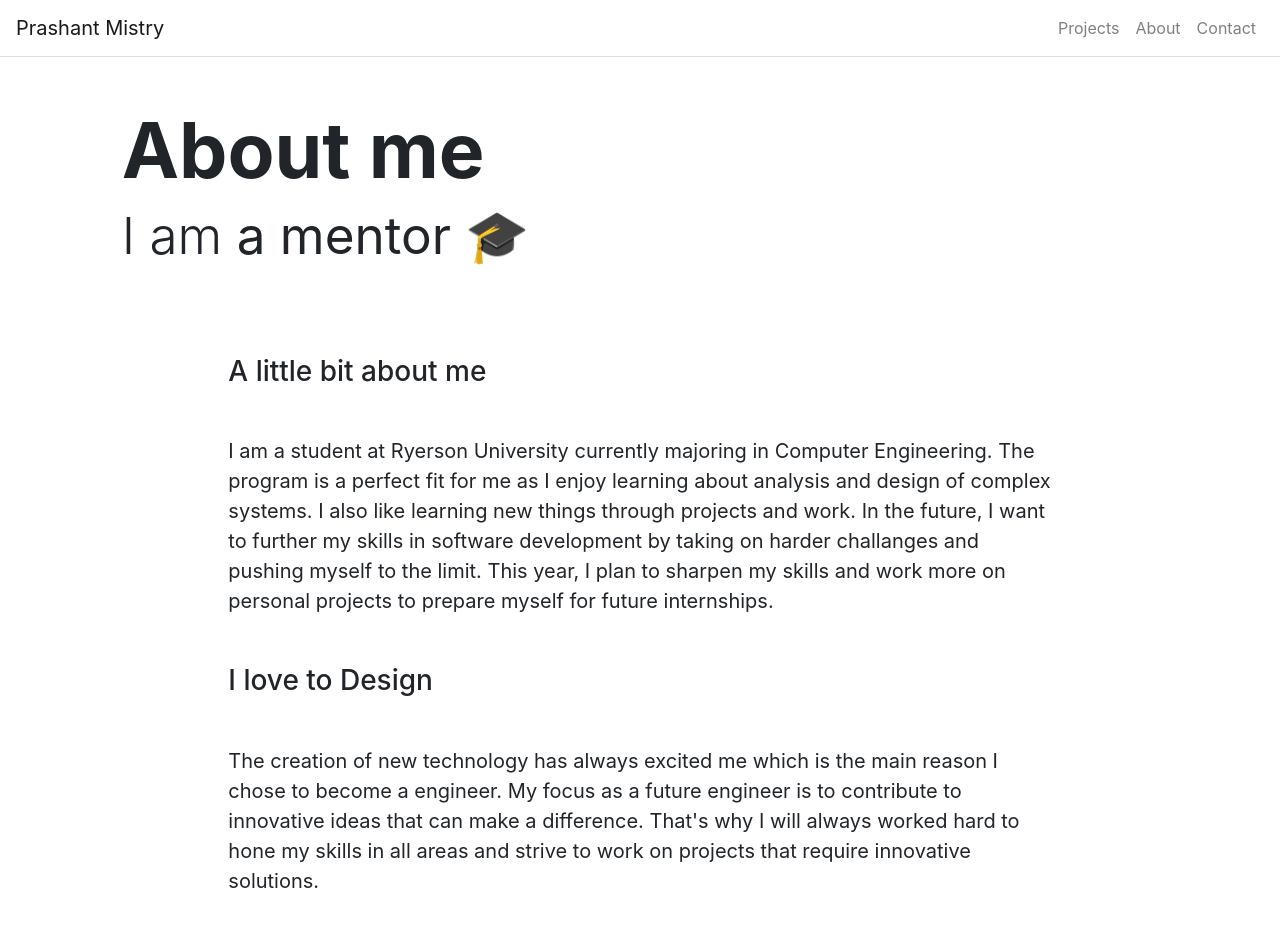
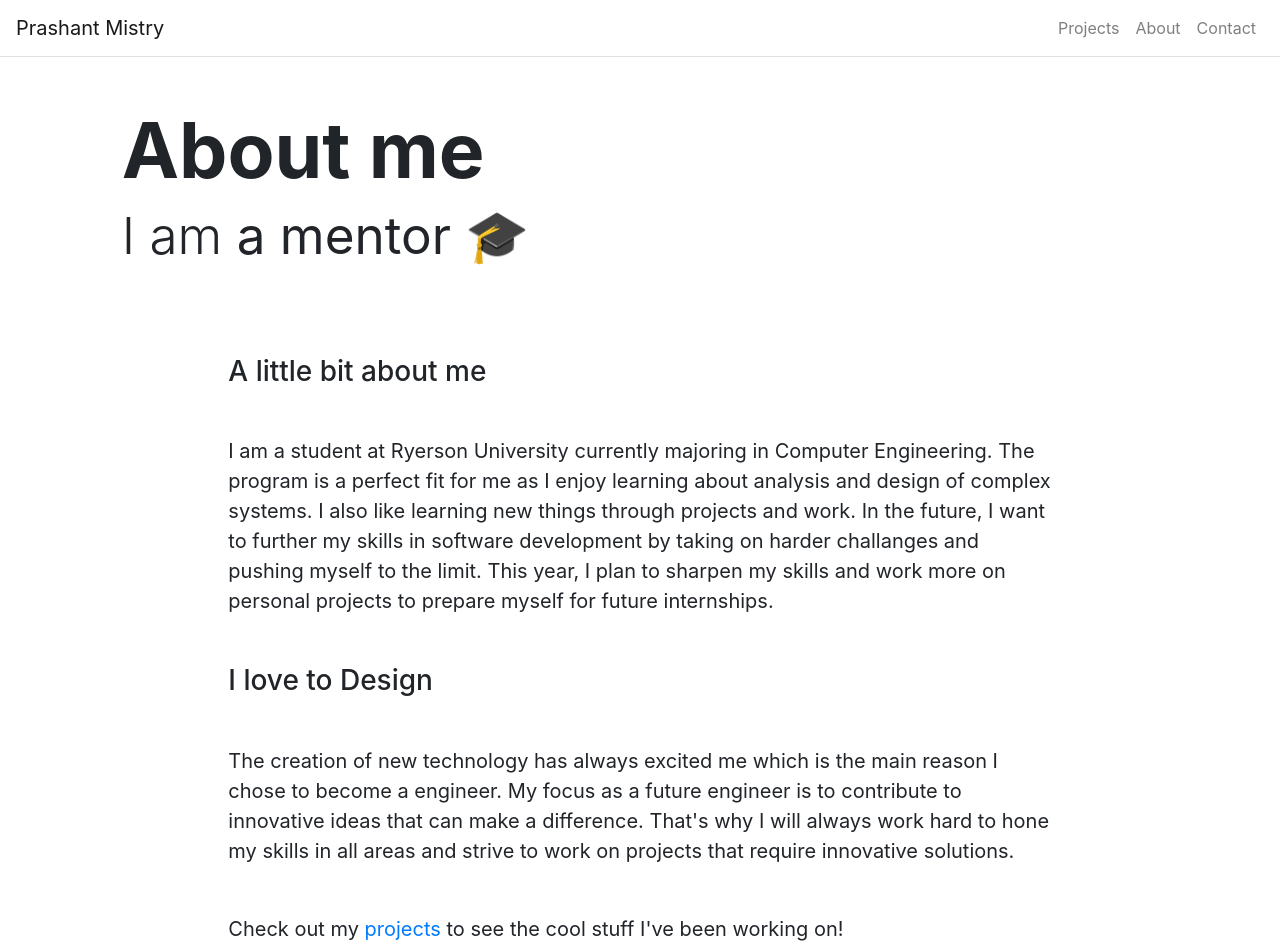
Before and after one commit to shant1235/My-Portfolio-Website, a React (Create React App) app in the folder portfolio-website/: page /about in a window 1280 px wide. Shown: the top 948 px of the page. Built offline with nearby package versions, Linux system fonts and the light colour scheme.

Commit message:
change about page format

```diff
--- a/portfolio-website/src/pages/AboutPage.js
+++ b/portfolio-website/src/pages/AboutPage.js
@@ -20,7 +20,7 @@ function AboutPage(props){
                <p className="my-5 font-weight-normal lead">
                 The creation of new technology has always excited me which is the main reason I chose to become a engineer. My focus as a future
                 engineer is to contribute to innovative ideas that can make a difference. That's why I will always
-                worked hard to hone my skills in all areas and strive to work on projects that require innovative solutions.
+                work hard to hone my skills in all areas and strive to work on projects that require innovative solutions.
                </p>
                <p className="my-5 font-weight-normal lead">
                     Check out my <a href={"/"} target = "_blank" rel="noopener noreferrer">projects</a>  to see the cool stuff I've been working on!
```
